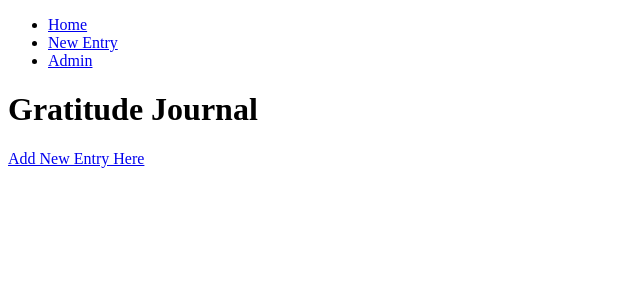
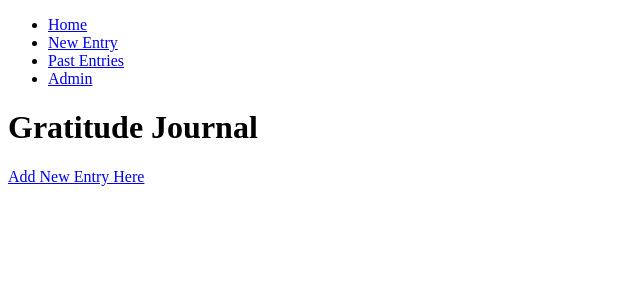
Before and after one commit to lcunnin/django-journalapp, a Django app: page / in a window 1280 px wide. Shown: the top 300 px of the page, without its empty margins (0-640 px from the left). Run offline with Django 3.2, Linux system fonts and the light colour scheme.

Commit message:
updated nav

```diff
--- a/entries/templates/entries/home.html
+++ b/entries/templates/entries/home.html
@@ -11,6 +11,7 @@
         <ul>
             <li><a href="{% url 'index' %}">Home</a></li>
             <li><a href="{% url 'new_entry' %}">New Entry</a></li>
+            <li><a href="{% url 'old_entries' %}">Past Entries</a></li>
             <li><a href="{% url 'admin:index' %}">Admin</a></li>
         </ul>
     </nav>
--- a/entries/templates/entries/old_entries.html
+++ b/entries/templates/entries/old_entries.html
@@ -11,6 +11,7 @@
         <ul>
             <li><a href="{% url 'index' %}">Home</a></li>
             <li><a href="{% url 'new_entry' %}">New Entry</a></li>
+            <li><a href="{% url 'old_entries' %}">Past Entries</a></li>
             <li><a href="{% url 'admin:index' %}">Admin</a></li>
         </ul>
     </nav>
--- a/entries/views.py
+++ b/entries/views.py
@@ -20,7 +20,7 @@ def new_entry(request):
 
     context = {'form' : form}
 
-    return render(request, 'entries/old_entries.html', context),
+    return render(request, 'entries/new_entry.html', context)
 
 def old_entries(request):
     entries = Entry.objects.order_by('-date_posted')
```
Also changed, not shown: db.sqlite3.
